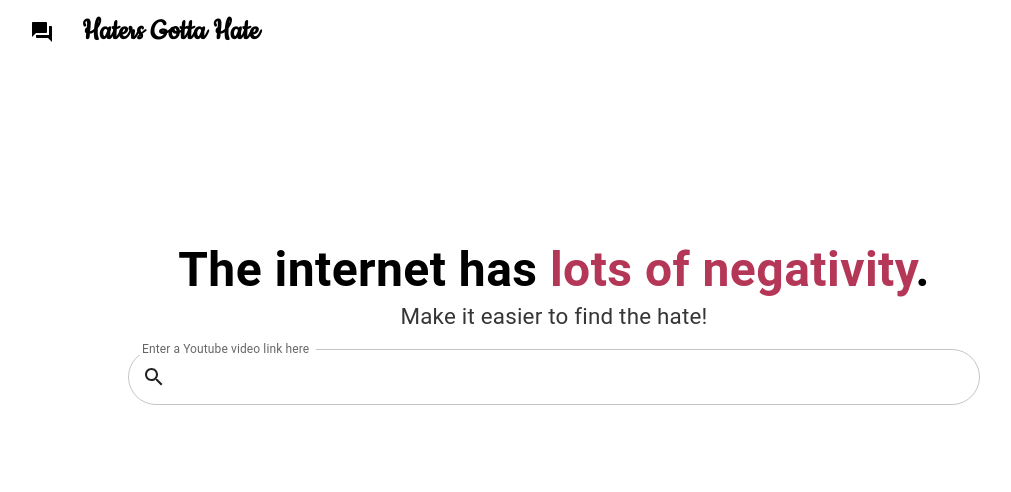
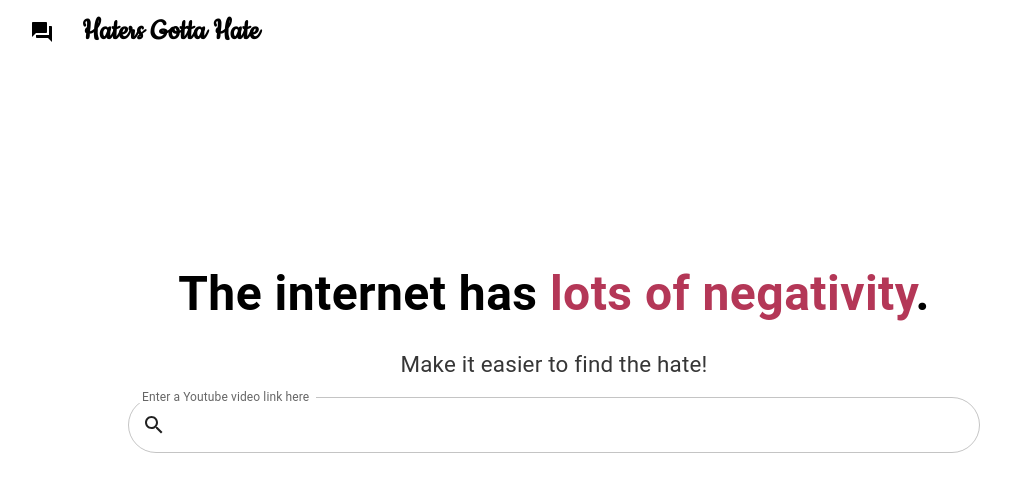
Before and after one commit to sophiaaphu/haters_gotta_hate, a React (Vite) app in the folder frontend/haters_gotta_hate/: page / in a window 1280 px wide. Shown: the top 492 px of the page, without its empty margins (86-1097 px from the left). Built offline with nearby package versions, Linux system fonts and the light colour scheme.

Commit message:
lineheight attempt 3

```diff
--- a/frontend/haters_gotta_hate/src/components/home.jsx
+++ b/frontend/haters_gotta_hate/src/components/home.jsx
@@ -23,7 +23,7 @@ function Home() {
   return (
     <div>
       <Box sx = {{ textAlign: "center", marginTop:30 }} >
-        <Typography textAlign="center" fontWeight="bold" fontSize="3rem" sx = {{lineHeight:{xs:1.25, s:1.5}}}>
+        <Typography textAlign="center" fontWeight="bold" fontSize="3rem" sx = {{lineHeight:{xs:2.25, s:2.5}}}>
           The internet has <span style={{ color: '#B43757' }}>lots of negativity</span>.
         </Typography>
         <Typography textAlign="center" fontSize="1.4rem" style={{ color: '#363636', marginBottom: 15}}>
```
